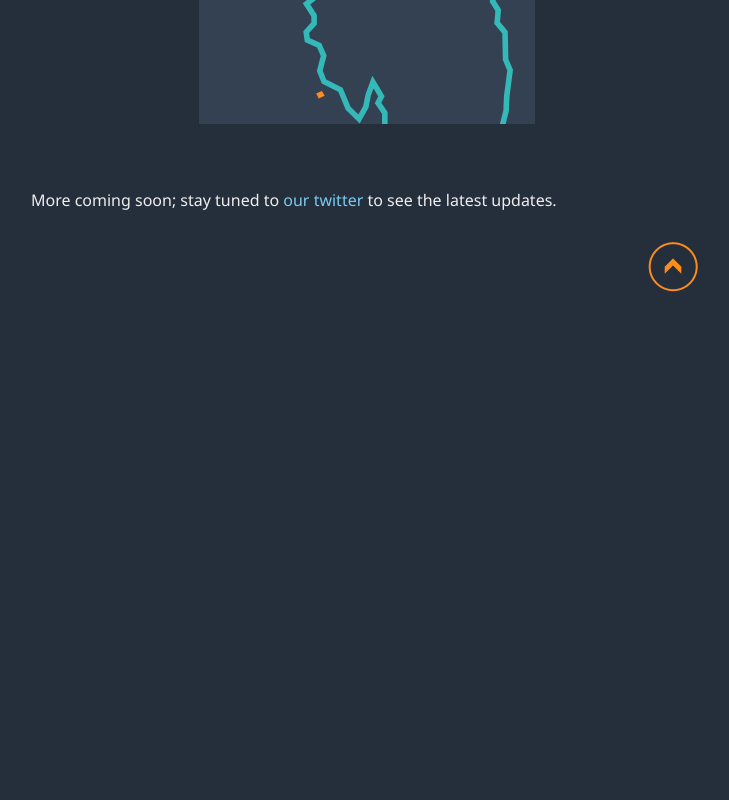
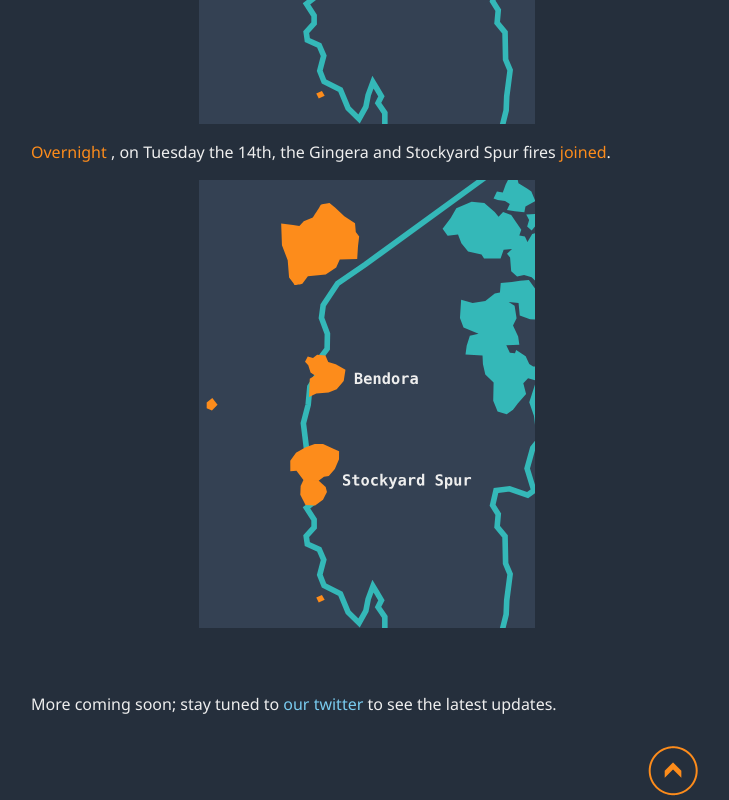
Before and after one commit to canberrafires/canberrafires.github.io, a plain HTML site: page index.html in a window 1280 px wide. Shown: the part 2896-3696 px from the top of the page, without its empty margins (129-858 px from the left). Before the commit the page ends 3192 px from the top, so only its background shows below. Drawn offline with nearby package versions, Linux system fonts and the light colour scheme.

Commit message:
Added Content
Fires join. Map 7

```diff
--- a/index.html
+++ b/index.html
@@ -176,6 +176,10 @@
 
           <span class="open map"><img src="images/map06.svg"></span>
 
+        <span class="hook" data-ref="2.b">Overnight</span> <span class="line closed" id="2.b">at approximately 2:00 am</span>, on Tuesday the 14th, the Gingera and Stockyard Spur fires <span class="hook" data-ref="2.c">joined</span>. <span class="line closed" id="2.c">Together they created a burn area over 2000 hectares. The fire pushed into NSW under a easterly wind.</span>
+
+          <span class="open map"><img src="images/map07.svg"></span>
+
 				<br>
 				<br>
 				More coming soon; stay tuned to <a href="https://twitter.com/Canberra_Fires" target="_blank">our twitter</a> to see the latest updates.
```
Also changed, not shown: images/map07.svg (added).
